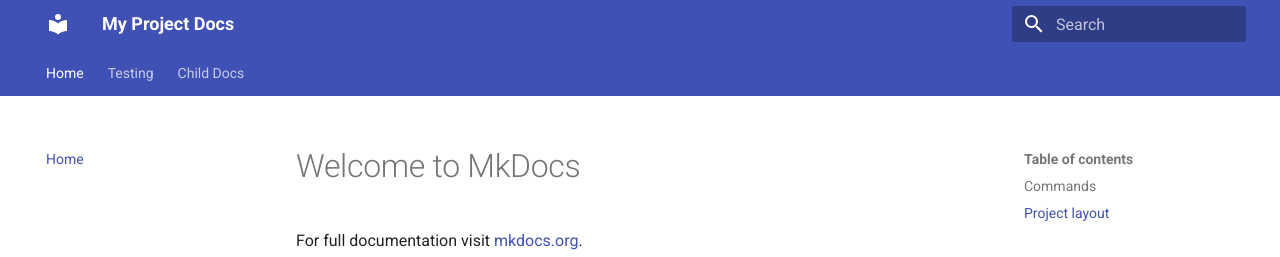
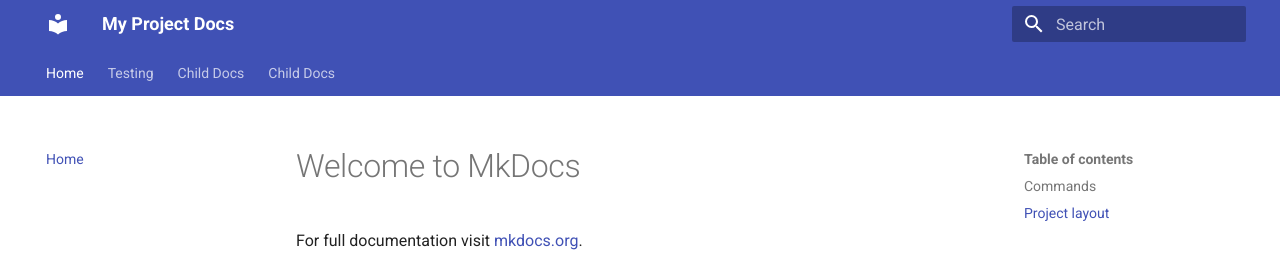
Before and after one commit to Nimra-stellarstack/parent-repo, an MkDocs documentation site: the page built from docs/index.md, in a window 1280 px wide. Shown: the top 257 px of the page. Built offline with MkDocs 1.6.1 and Material for MkDocs 9.7.7, drawn with Linux system fonts in a browser that asks for light colours.

Commit message:
🔄 Sync docs from child-repo

```diff
--- a/mkdocs.yml
+++ b/mkdocs.yml
@@ -6,6 +6,7 @@ theme:
 nav:
 - Home: index.md
 - Testing: testing.md
+- Child Docs: []
 - Child Docs:
   - Performance: child-repo/Performance.md
   - Advantages: child-repo/advantages.md
```
